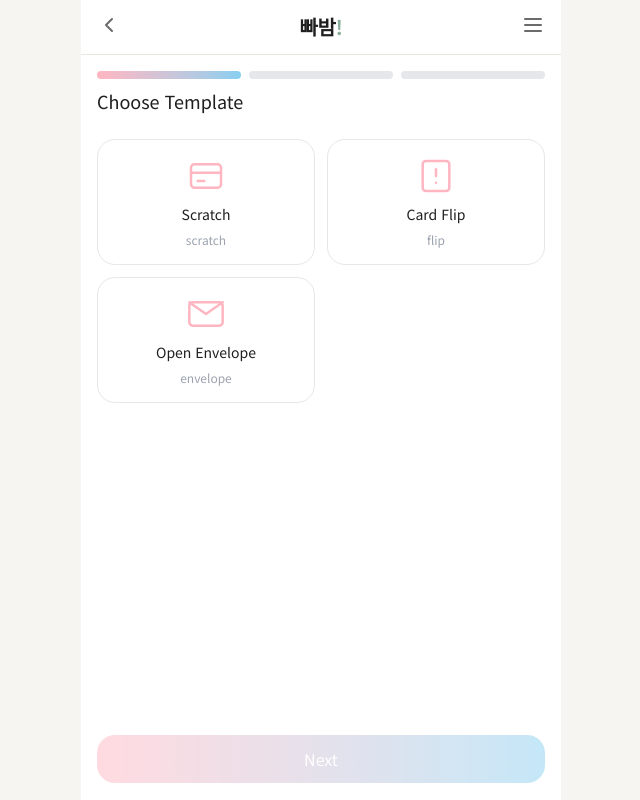
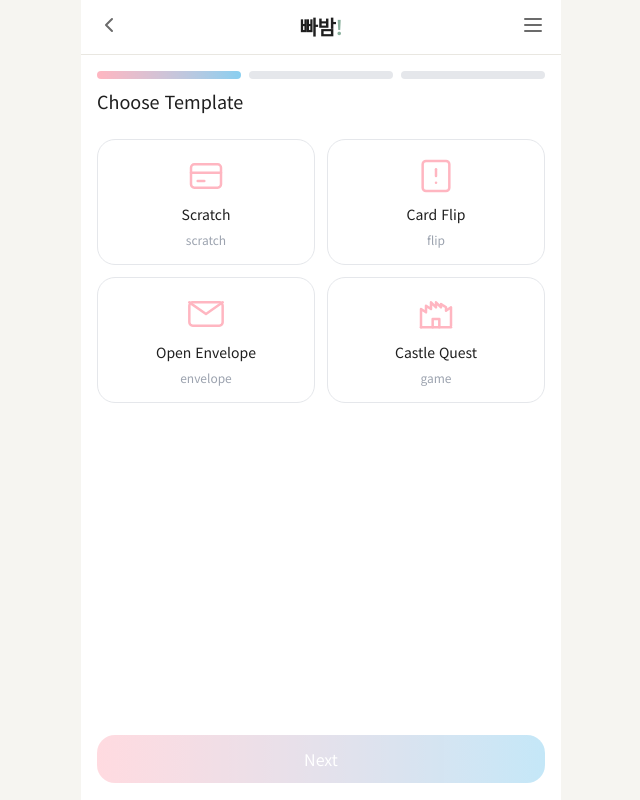
Before and after one commit to Anne-Hyeyeon/bbabam, a Next.js app: page /en/create in a window 1280 px wide. Shown: the whole page, without its empty margins (319-959 px from the left). Built offline with nearby package versions, Linux system fonts and the light colour scheme.

Commit message:
feat(castle-quest): register template in registry and picker icon

```diff
--- a/src/components/create/template-picker.tsx
+++ b/src/components/create/template-picker.tsx
@@ -30,6 +30,13 @@ function TemplateIcon({ id }: { id: string }) {
         <path d="M2 5l10 7 10-7" />
       </svg>
     ),
+    "castle-quest": (
+      <svg width="40" height="40" viewBox="0 0 24 24" fill="none" stroke="currentColor" strokeWidth="1.5" strokeLinecap="round" strokeLinejoin="round">
+        <path d="M3 20V9l3 2V7l3 2V5l3 3V5l3 3v-2l3 2v2l3-2v11" />
+        <path d="M3 20h18" />
+        <path d="M10 20v-5h4v5" />
+      </svg>
+    ),
   };
   return <div className="text-pink-baby">{icons[id] || null}</div>;
 }
--- a/src/components/templates/index.ts
+++ b/src/components/templates/index.ts
@@ -38,6 +38,13 @@ export const templates: CardTemplate[] = [
     thumbnail: "✉️",
     component: () => import("./envelope-card"),
   },
+  {
+    id: "castle-quest",
+    nameKey: "castleQuest",
+    interactionType: "game",
+    thumbnail: "🏰",
+    component: () => import("./castle-quest-card"),
+  },
 ];
 
 export function getTemplateById(id: string): CardTemplate | undefined {
```
